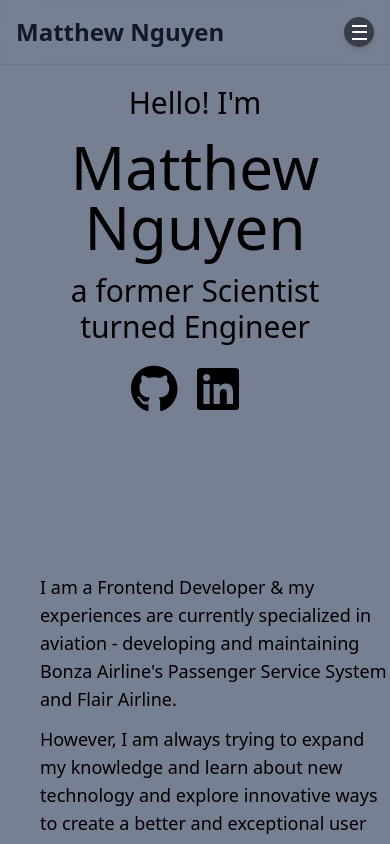
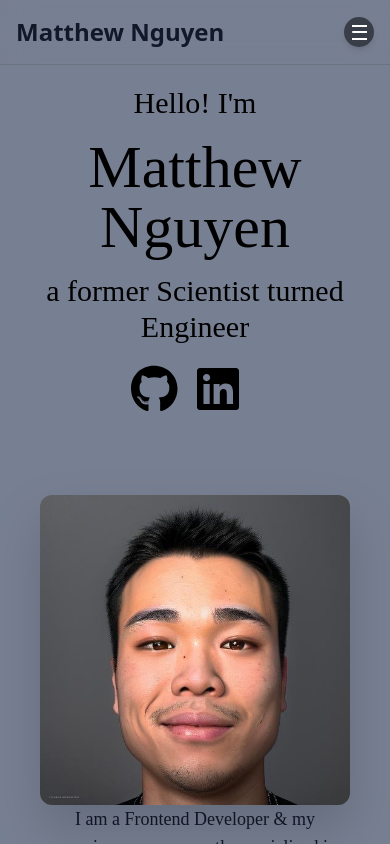
Before and after one commit to coosey/portfolio, a React (Create React App) app in the folder my-app/: page / in a window 390 px wide. Built offline with nearby package versions, Linux system fonts and the light colour scheme.

Commit message:
updating hero component with font sizing

```diff
--- a/my-app/src/App.js
+++ b/my-app/src/App.js
@@ -13,7 +13,7 @@ import {
 
 function App() {
   return (
-    <div className="bg-secondary m-auto font-pd-400">
+    <div className="bg-secondary m-auto">
       <NavBar />
       <Routes>
         <Route path="/" element={<Home />} />
--- a/my-app/src/components/button/index.jsx
+++ b/my-app/src/components/button/index.jsx
@@ -1,4 +1,4 @@
-const button_style = "text-xl p-2 m-5 bg-primary text-white transition-all duration-500 transform hover:opacity-90 hover:shadow-lg hover:scale-105";
+const button_style = "text-xl p-2 m-2 bg-primary text-white transition-all duration-500 transform hover:opacity-90 hover:shadow-lg hover:scale-105";
 
 export const Button = (props) => {
 
--- a/my-app/src/components/header/index.jsx
+++ b/my-app/src/components/header/index.jsx
@@ -3,15 +3,15 @@ import { SOCIALS } from '../../data/socials';
 
 export const Header = () => {
   return (
-    <section className="flex flex-col justify-center text-center px-5 py-5 h-min sm:h-screen">
+    <section className="flex flex-col justify-center text-center px-5 py-5 h-min sm:h-screen font-satoshi">
       <div className="pb-5 md:pb-0">
-        <p className="text-3xl lg:text-4xl pb-4 font-nav-light">
+        <p className="text-3xl lg:text-4xl pb-4 font-af-light">
           Hello! I'm
         </p>
-        <p className="text-6xl md:text-7xl lg:text-8xl pb-4 font-medium">
+        <p className="text-6xl md:text-7xl lg:text-8xl pb-4">
           Matthew Nguyen
         </p>
-        <p className="text-3xl lg:text-4xl font-nav-light">
+        <p className="text-3xl lg:text-4xl font-af-light">
           a former Scientist turned Engineer
         </p>
         <div className="flex flex-row justify-center mt-5">
--- a/my-app/src/components/hero/index.jsx
+++ b/my-app/src/components/hero/index.jsx
@@ -3,22 +3,23 @@ import { SOCIALS } from '../../data/socials';
 
 export const Hero = (props) => {
   return (
-    <div className="items-center h-min grid justify-between mt-20 sm:h-screen md:grid-cols-2 lg:grid-cols-2 xl:grid-cols-2 xl:text-2xl">
-      <div className="sm: mb-10 xl:max-w-md">
-        {/* <img src={require("../../assets/images/option-1.png")} alt="Matthew Nguyen" className="rgw-[80%] rounded-xl drop-shadow-2xl mx-auto xl:grid-cols-2" /> */}
+    <div className="mx-10">
+      <div className="items-center w-50 h-min grid justify-between mt-10 sm:h-screen md:grid-cols-2 lg:grid-cols-2 xl:grid-cols-2 xl:text-2xl">
+        <div className="sm:mb-10 xl:max-w-md">
+          <img src={require("../../assets/images/option-1.png")} alt="Matthew Nguyen" className="rgw-[80%] rounded-xl drop-shadow-2xl mx-auto xl:grid-cols-2" />
         </div>
-      <div className="text-lg font-pd-400 md:text-2xl ml-10">
-        <div className="pb-5 md:pb-0">
-          <p className="pb-3">
+        <div className="md:ml-10 font-satoshi text-lg">
+          <div className="pb-5 md:pb-0 text-lg lg:text-2xl text-center">
+            <p className="pb-3 text-gray-900">
               I am a Frontend Developer & my experiences are currently specialized in aviation - developing and maintaining
               Bonza Airline's Passenger Service System and Flair Airline.
             </p>
-          <p className="pb-3">
+            <p className="pb-3 text-gray-900">
               However, I am always trying to expand my knowledge and learn about new technology and explore innovative
               ways to create a better and exceptional user experience.
             </p>
           </div>
-        <div className="flex flex-wrap justify-around sm:flex-col">
+          <div className="flex flex-wrap justify-center sm:flex-col">
             <Button downloadBtn downloadBtnName="Download CSV" btnStyle />
           </div>
           {props?.socialIcons && (
@@ -32,5 +33,6 @@ export const Hero = (props) => {
           )}
         </div>
       </div>
+    </div>
   )
 }
--- a/my-app/src/pages/Projects/index.jsx
+++ b/my-app/src/pages/Projects/index.jsx
@@ -9,12 +9,12 @@ export const Projects = () => {
       <div className="flex justify-center pb-20">
         <SectionTitle title="Experiences" width="210px" />
       </div>
-      <div className="m-auto ml-5 mr-5 bg-white flex flex-col flex-wrap rounded-md border p-4 text-justify">
-        <div className="font-bold mb-5 text-xl font-roboto">
+      <div className="font-satoshi m-auto ml-5 mr-5 bg-white flex flex-col flex-wrap rounded-md border p-4 text-justify">
+        <div className="font-bold mb-5 text-xl">
           Frontend Developer @777 Partners <span className="italic font-light">(Mar 2022 - present)</span>
         </div>
         <div>
-          <ul className="mx-3 list-disc text-left">
+          <ul className="mx-3 list-disc text-left text-lg">
             <li className="py-2">
               Developed Bonza Airline’s Passenger Service System that is used by admins & travel agents to help book flights & manage
               bookings for thousands of Australian customers
--- a/my-app/tailwind.config.js
+++ b/my-app/tailwind.config.js
@@ -19,9 +19,8 @@ module.exports = {
         nav: '#858994',
       },
       fontFamily: {
-        pd: ['Playfair Display'],
-        nav: ['Abril Fatface'],
-        roboto: ['Roboto', 'Space Mono'],
+        af: ['Abril Fatface'],
+        satoshi: ['Satoshi']
       }
     },
   },
```
Lines whose indentation alone changed are shown as unchanged.
